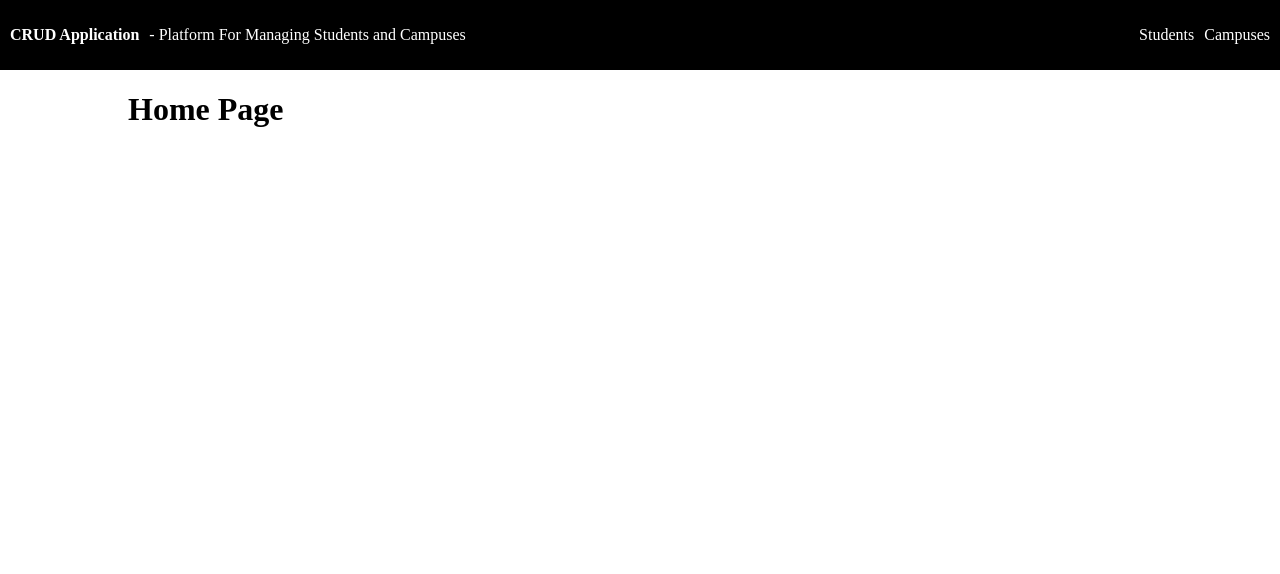
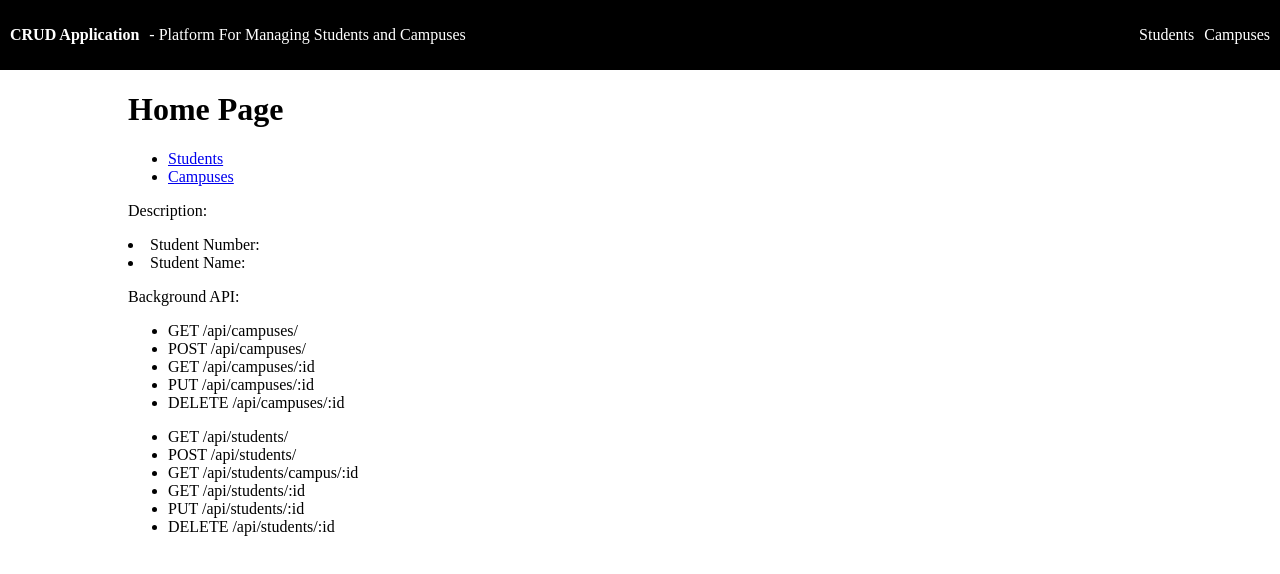
Before and after one commit to shellyh0626/CRUD_Frontend, a React (Create React App) app: page / in a window 1280 px wide. Shown: the top 574 px of the page. Built offline with nearby package versions, Linux system fonts and the light colour scheme.

Commit message:
Added a sample home page

```diff
--- a/src/pages/Home.jsx
+++ b/src/pages/Home.jsx
@@ -1,10 +1,39 @@
 import React from "react";
-// Just my home page
+import { Link } from "react-router-dom";
 
 const Home = () => {
   return (
     <div className="container">
       <h1>Home Page</h1>
+      <ul>
+        <li>
+          <Link to="/students">Students</Link>
+        </li>
+        <li>
+          <Link to="/campuses">Campuses</Link>
+        </li>
+      </ul>
+      <p>Description:</p>
+      <p>
+        <li>Student Number: </li>
+        <li>Student Name: </li>
+      </p>
+      <p>Background API:</p>
+      <ul>
+        <li>GET /api/campuses/</li>
+        <li>POST /api/campuses/</li>
+        <li>GET /api/campuses/:id</li>
+        <li>PUT /api/campuses/:id</li>
+        <li>DELETE /api/campuses/:id</li>
+      </ul>
+      <ul>
+        <li>GET /api/students/</li>
+        <li>POST /api/students/</li>
+        <li>GET /api/students/campus/:id</li>
+        <li>GET /api/students/:id</li>
+        <li>PUT /api/students/:id</li>
+        <li>DELETE /api/students/:id</li>
+      </ul>
     </div>
   );
 };
```
